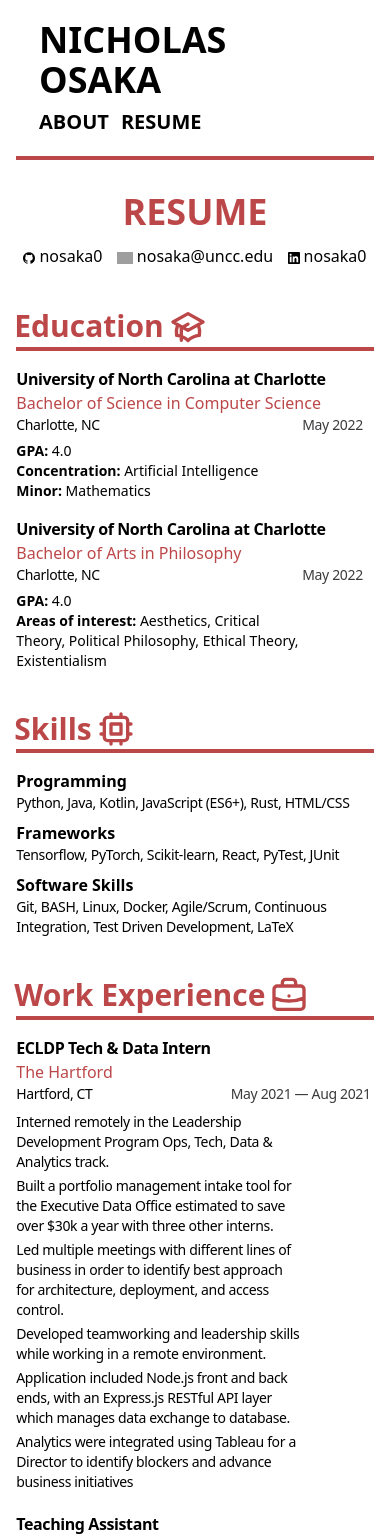
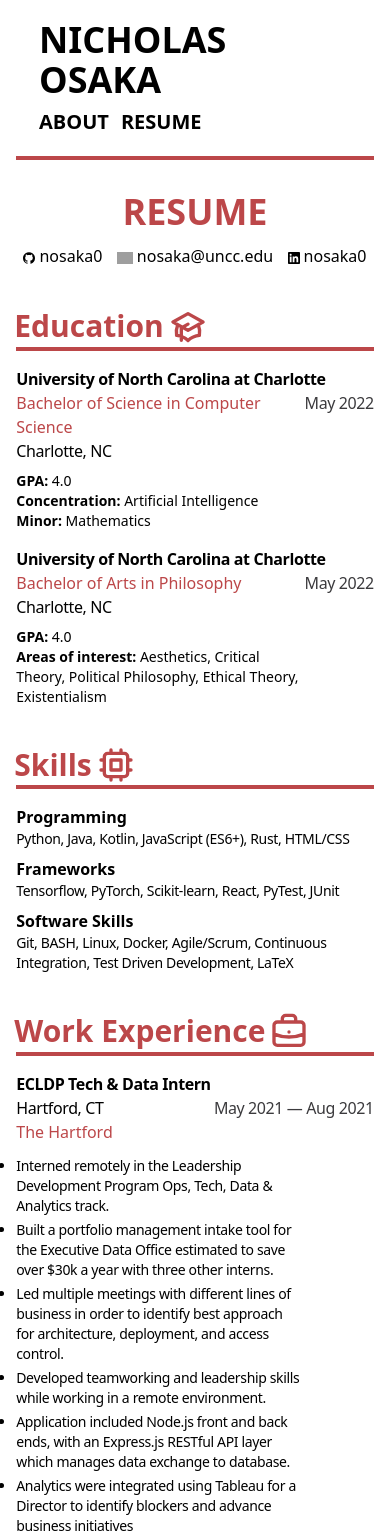
Before and after one commit to nicholasosaka/nosaka.xyz, a Next.js app in the folder web/: page /resume in a window 390 px wide. Shown: the top 1540 px of the page. Built offline with nearby package versions, Linux system fonts and the light colour scheme; grey boxes are pictures that could not be loaded; what @tailwindcss/typography would draw is missing.

Commit message:
Modify CSS for consistency

```diff
--- a/web/components/Resume.tsx
+++ b/web/components/Resume.tsx
@@ -10,11 +10,11 @@ const Education = (props: any) => {
 
     return (
         <div className="grid grid-cols-5 my-4">
-            <h1 className="order-1 col-span-5 text-base md:col-span-4 md:text-xl font-bold tracking-tight">{props.institution}</h1>
-            <p className="order-3 col-span-2 text-sm md:text-base lg:col-span-1 lg:text-right tracking-tight">{props.location}</p>
-            <p className="order-2 lg:order-3 col-span-5 lg:col-span-4 text-chestnut">{props.degreeType} in {props.degreeField}</p>
-            <p className="order-4 lg:order-4 col-start-5 text-sm md:text-base md:text-right font-extralight tracking-tight text-jet">{props.graduation}</p>
-            <ul className="order-5 col-span-4 pt-1.5">
+            <h1 className="order-1 col-span-5 text-base md:col-span-4 md:text-xl font-bold tracking-tight ">{props.institution}</h1>
+            <p className="order-4 col-span-2 lg:order-2 lg:col-span-1 lg:text-right tracking-tight">{props.location}</p>
+            <p className="order-2 lg:order-3 col-span-4 lg:col-span-4 text-chestnut">{props.degreeType} in {props.degreeField}</p>
+            <p className="order-3 lg:order-4 col-start-5 text-right font-extralight tracking-tight text-jet">{props.graduation}</p>
+            <ul className="order-5 col-span-4 pt-2">
             {
                 props.info.map(
                     function(info: any, idx: number) {
@@ -67,15 +67,15 @@ const Work = (props: any) => {
     return (
         <div className="grid grid-cols-5 my-4">
         <h1 className="order-1 col-span-5 text-base md:col-span-4 md:text-xl font-bold tracking-tight">{props.title}</h1>
-        <p className="order-3 col-span-2 text-sm md:text-base lg:col-span-1 lg:text-right tracking-tight">{props.location}</p>
-        <p className="order-2 lg:order-3 col-span-4 lg:col-span-3 text-chestnut">{props.employer}</p>
-        <p className="order-4 lg:order-4 col-start-4 col-span-2 text-sm md:text-base md:text-right font-extralight tracking-tight text-jet">{props.date}</p>
-        <ul className="order-5 col-span-4 pt-2">
+        <p className="order-2 col-span-2 lg:col-span-1 lg:text-right tracking-tight">{props.location}</p>
+        <p className="order-4 lg:order-3 col-span-4 lg:col-span-3 text-chestnut">{props.employer}</p>
+        <p className="order-3 lg:order-4 col-span-3 lg:col-span-2 font-extralight tracking-tight text-right text-jet">{props.date}</p>
+        <ul className="order-5 col-span-4 pt-2 list-disc">
         {
             props.info.map(
                 function(info: any, idx: number) {
                     return (
-                        <li key={idx} className="font-light text-sm sm:text-base tracking-tight mb-1">
+                        <li key={idx} className="font-light text-sm sm:text-base tracking-tight mt-1">
                             <p className="inline">{info}</p>
                         </li>
                     )
@@ -103,13 +103,13 @@ const Research = (props: any) => {
         <p className="order-4 lg:order-3 col-span-4 lg:col-span-3 text-chestnut">{props.lab}</p>
         <p className="order-5 lg:order-5 col-span-4 text-chestnut">{props.supervisor}</p>
         <p className="order-2 lg:order-2 col-span-2 lg:col-span-1 tracking-tight lg:text-right">{props.location}</p>
-        <p className="order-3 lg:order-4 col-span-2 lg:col-span-1 font-extralight tracking-tight text-right lg:mt-1">{props.date}</p>
-        <ul className="order-6 col-span-4 mt-3">
+        <p className="order-3 lg:order-4 col-span-2 lg:col-span-1 font-extralight tracking-tight text-right text-jet">{props.date}</p>
+        <ul className="order-6 col-span-4 mt-3 list-disc list-inside">
         {
             props.info.map(
                 function(info: any, idx: number) {
                     return (
-                        <li key={idx} className="font-light text-sm sm:text-base tracking-tight mb-1">
+                        <li key={idx} className="font-light text-sm sm:text-base tracking-tight mt-1">
                             <p className="inline">{info}</p>
                         </li>
                     )
```
